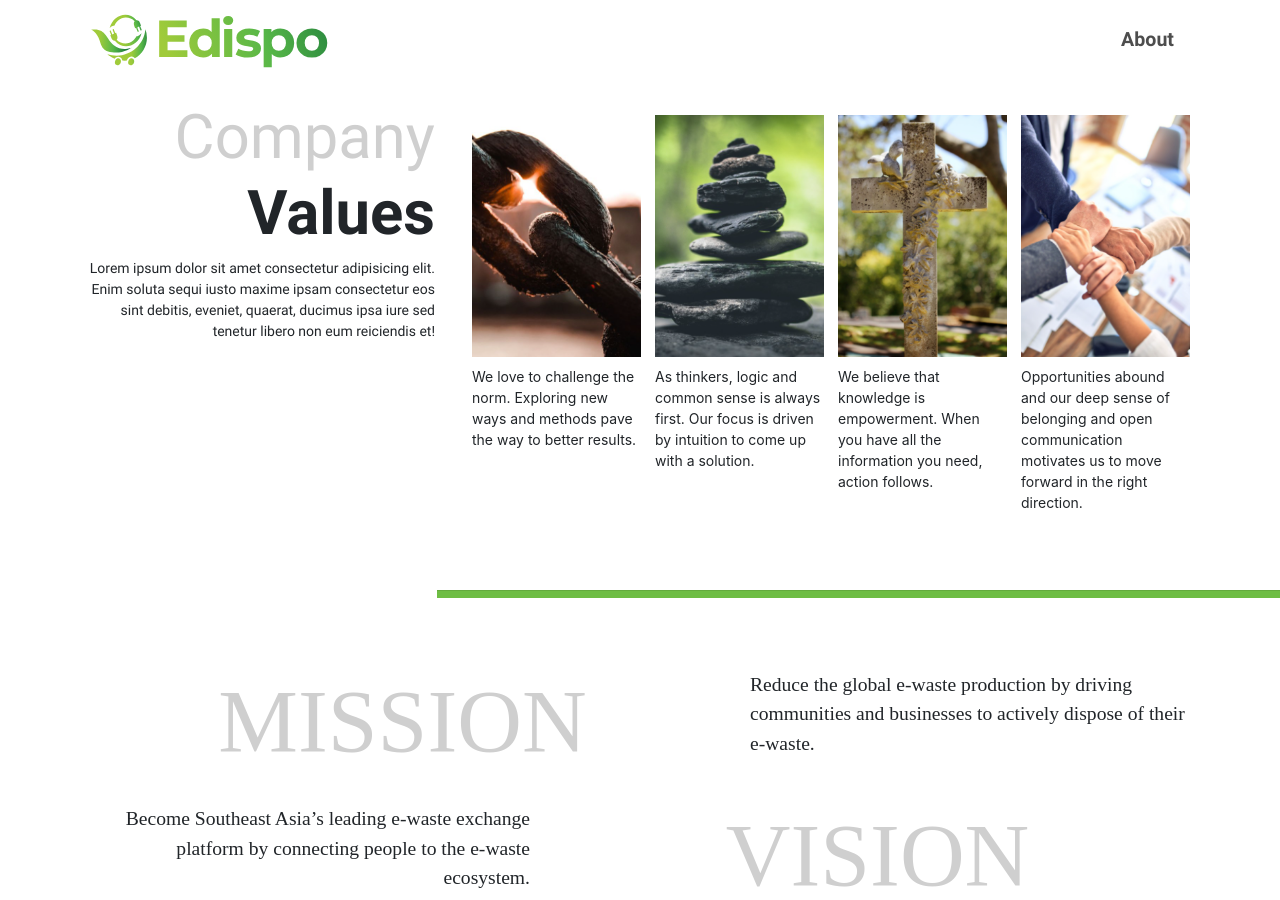
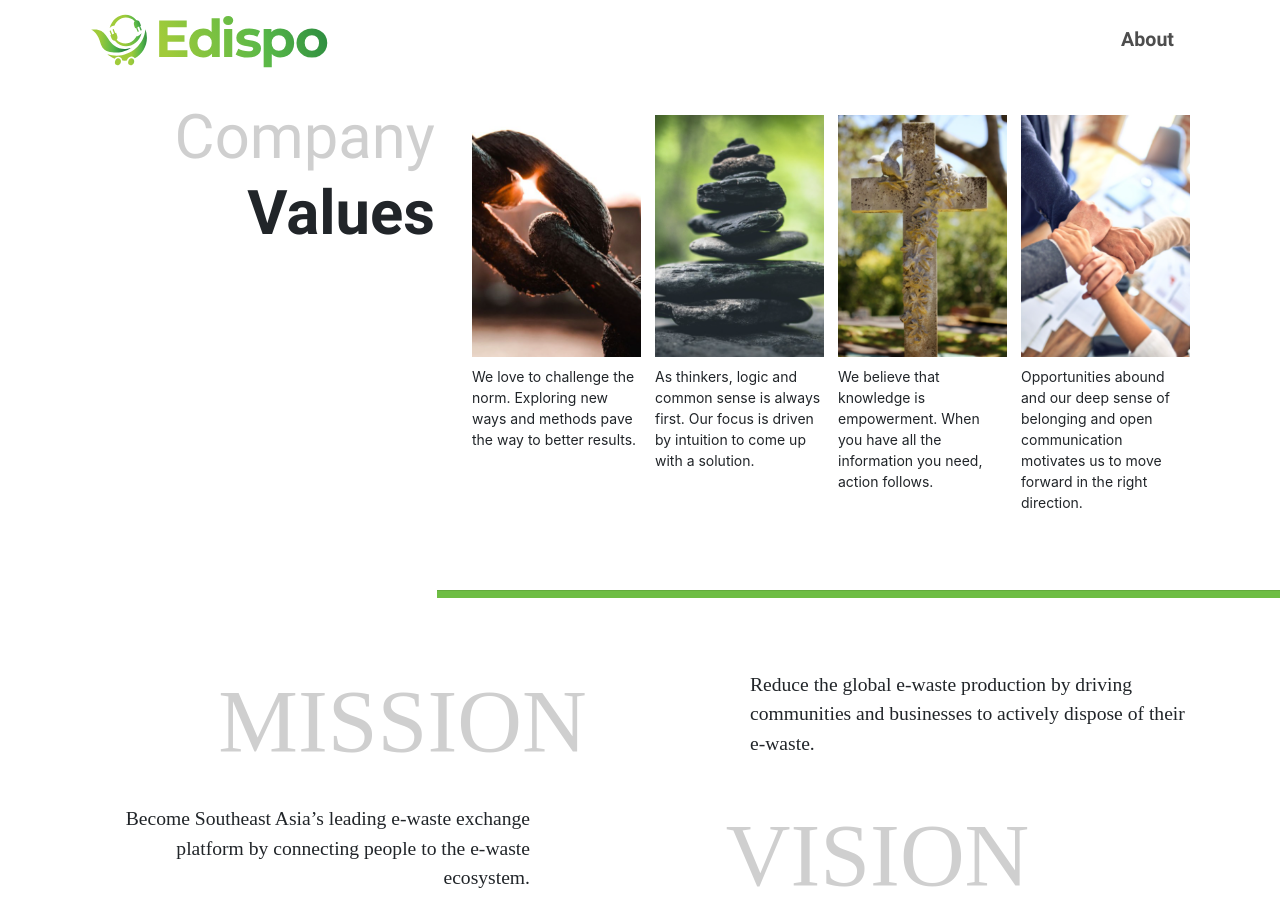
Before and after one commit to edispoph/edispo-landing-page, a Jekyll site: the page built from about.html, in a window 1280 px wide and 900 px high, scrolled down 1115 px. Built offline with Jekyll 4.4.1, drawn with Linux system fonts in a browser that asks for light colours; nearby versions of some CDN libraries; some web fonts are replaced.

Commit message:
Remove Company Values general description.

```diff
--- a/about.html
+++ b/about.html
@@ -57,9 +57,6 @@ permalink: /about/
           <span class="edispo-color-contrast-neg edispo-regular-2">Company</span>
           <span class="edispo-bold-2">Values</span>
         </h1>
-        <p class="edispo-regular-2 edispo-font-1">
-          Lorem ipsum dolor sit amet consectetur adipisicing elit. Enim soluta sequi iusto maxime ipsam consectetur eos sint debitis, eveniet, quaerat, ducimus ipsa iure sed tenetur libero non eum reiciendis et!
-        </p>
       </section>
       <div class="col-md-8 carousel position-relative">
         {% for company-value in site.data.company-values %}
```
